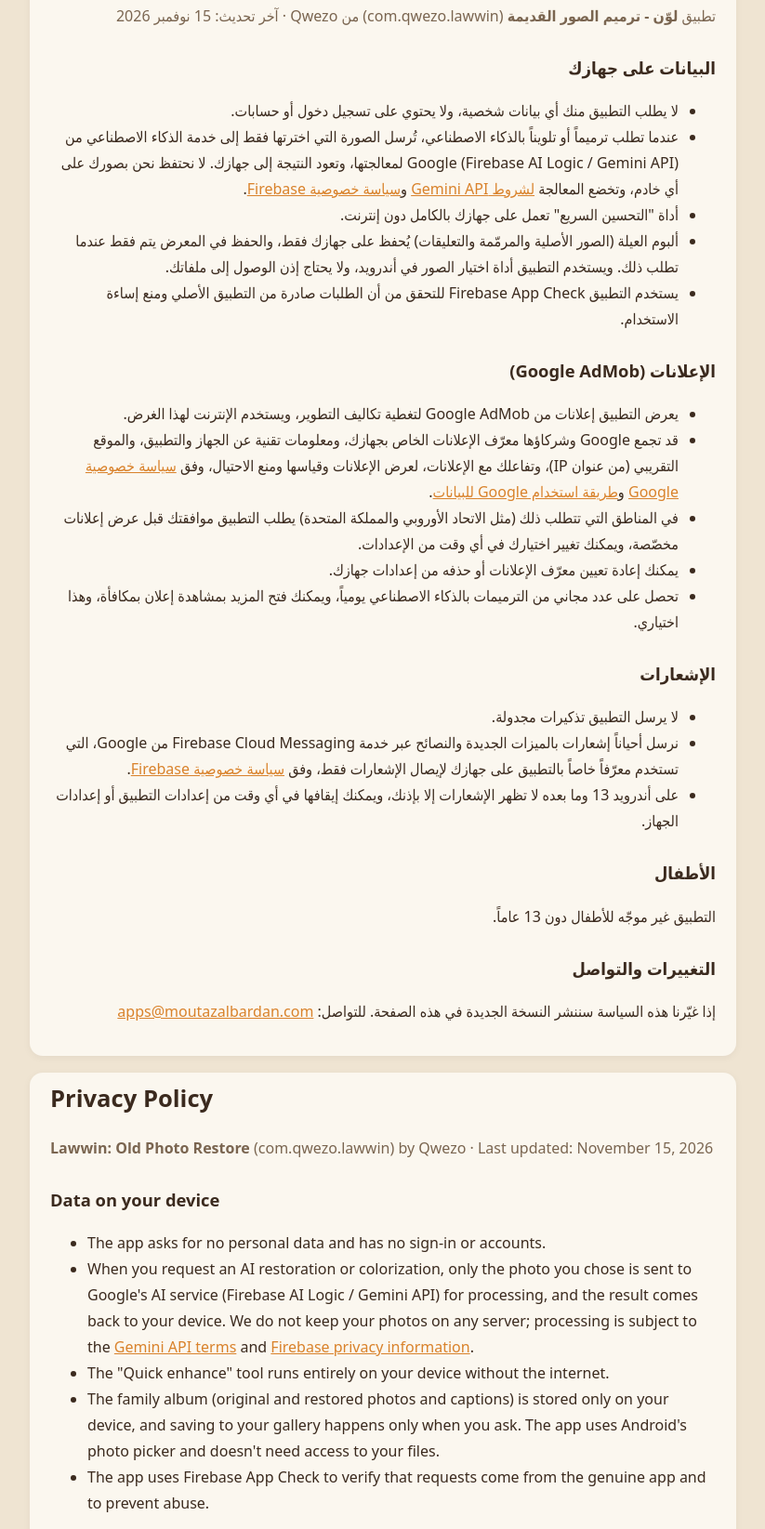
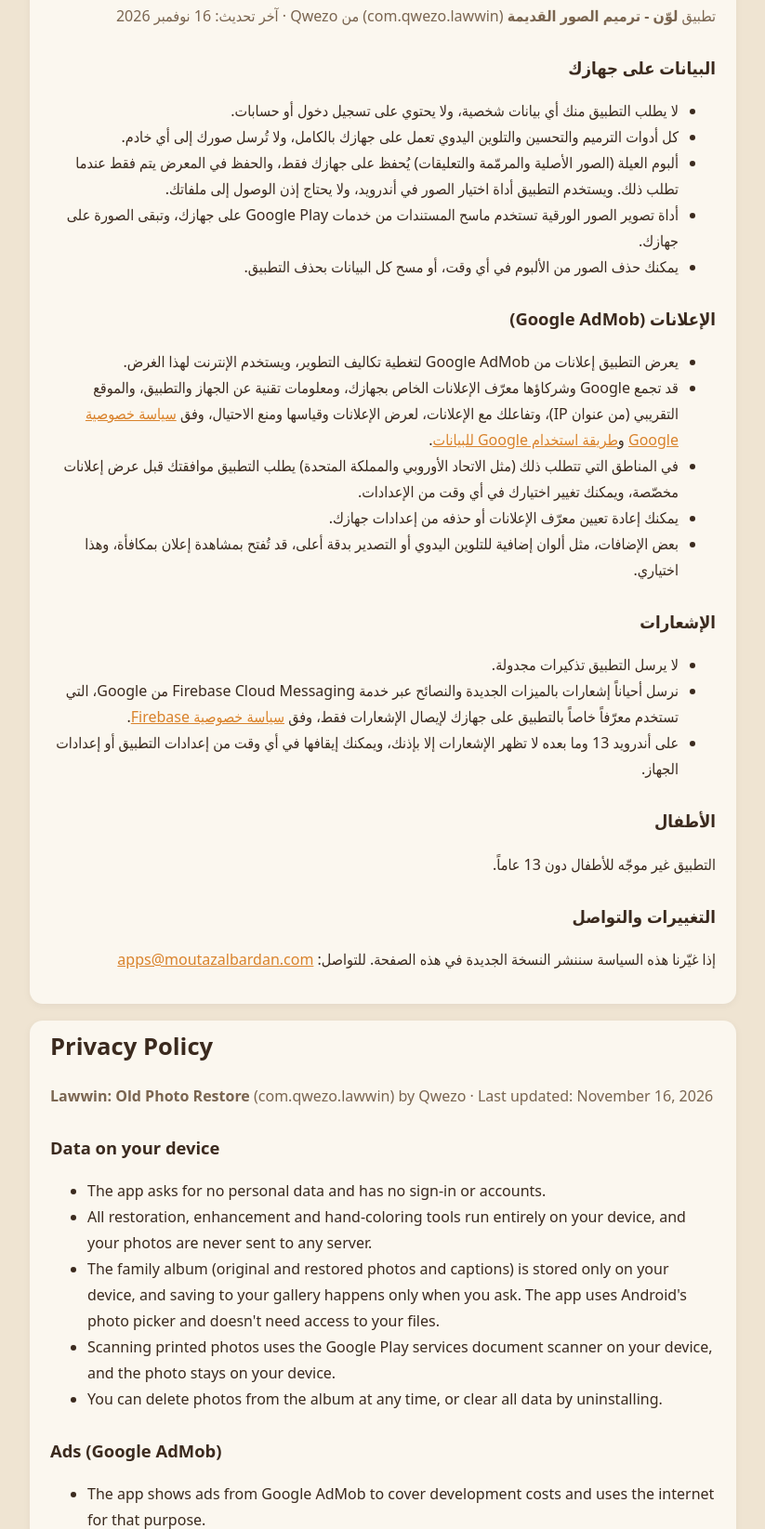
Before and after one commit to mohtazcanada/mohtazcanada.github.io, a plain HTML site: page privacy/lawwin.html in a window 1280 px wide. Shown: the part 114-1759 px from the top of the page at 93% size, without its empty margins (228-1051 px from the left). Drawn offline with Linux system fonts and the light colour scheme.

Commit message:
Lawwin privacy: fully on-device, no AI processing
Co-Authored-By: Claude Opus 5.5 <noreply@anthropic.com>

```diff
--- a/privacy/lawwin.html
+++ b/privacy/lawwin.html
@@ -17,14 +17,14 @@
 <main>
   <section dir="rtl" lang="ar">
     <h1>سياسة الخصوصية</h1>
-    <p class="muted">تطبيق <b>لوّن - ترميم الصور القديمة</b> (com.qwezo.lawwin) من Qwezo · آخر تحديث: 15 نوفمبر 2026</p>
+    <p class="muted">تطبيق <b>لوّن - ترميم الصور القديمة</b> (com.qwezo.lawwin) من Qwezo · آخر تحديث: 16 نوفمبر 2026</p>
     <h2>البيانات على جهازك</h2>
     <ul>
       <li>لا يطلب التطبيق منك أي بيانات شخصية، ولا يحتوي على تسجيل دخول أو حسابات.</li>
-      <li>عندما تطلب ترميماً أو تلويناً بالذكاء الاصطناعي، تُرسل الصورة التي اخترتها فقط إلى خدمة الذكاء الاصطناعي من Google (Firebase AI Logic / Gemini API) لمعالجتها، وتعود النتيجة إلى جهازك. لا نحتفظ نحن بصورك على أي خادم، وتخضع المعالجة <a href="https://ai.google.dev/gemini-api/terms">لشروط Gemini API</a> و<a href="https://firebase.google.com/support/privacy">سياسة خصوصية Firebase</a>.</li>
-      <li>أداة "التحسين السريع" تعمل على جهازك بالكامل دون إنترنت.</li>
+      <li>كل أدوات الترميم والتحسين والتلوين اليدوي تعمل على جهازك بالكامل، ولا تُرسل صورك إلى أي خادم.</li>
       <li>ألبوم العيلة (الصور الأصلية والمرمّمة والتعليقات) يُحفظ على جهازك فقط، والحفظ في المعرض يتم فقط عندما تطلب ذلك. ويستخدم التطبيق أداة اختيار الصور في أندرويد، ولا يحتاج إذن الوصول إلى ملفاتك.</li>
-      <li>يستخدم التطبيق Firebase App Check للتحقق من أن الطلبات صادرة من التطبيق الأصلي ومنع إساءة الاستخدام.</li>
+      <li>أداة تصوير الصور الورقية تستخدم ماسح المستندات من خدمات Google Play على جهازك، وتبقى الصورة على جهازك.</li>
+      <li>يمكنك حذف الصور من الألبوم في أي وقت، أو مسح كل البيانات بحذف التطبيق.</li>
     </ul>
     <h2>الإعلانات (Google AdMob)</h2>
     <ul>
@@ -32,7 +32,7 @@
       <li>قد تجمع Google وشركاؤها معرّف الإعلانات الخاص بجهازك، ومعلومات تقنية عن الجهاز والتطبيق، والموقع التقريبي (من عنوان IP)، وتفاعلك مع الإعلانات، لعرض الإعلانات وقياسها ومنع الاحتيال، وفق <a href="https://policies.google.com/privacy">سياسة خصوصية Google</a> و<a href="https://policies.google.com/technologies/partner-sites">طريقة استخدام Google للبيانات</a>.</li>
       <li>في المناطق التي تتطلب ذلك (مثل الاتحاد الأوروبي والمملكة المتحدة) يطلب التطبيق موافقتك قبل عرض إعلانات مخصّصة، ويمكنك تغيير اختيارك في أي وقت من الإعدادات.</li>
       <li>يمكنك إعادة تعيين معرّف الإعلانات أو حذفه من إعدادات جهازك.</li>
-      <li>تحصل على عدد مجاني من الترميمات بالذكاء الاصطناعي يومياً، ويمكنك فتح المزيد بمشاهدة إعلان بمكافأة، وهذا اختياري.</li>
+      <li>بعض الإضافات، مثل ألوان إضافية للتلوين اليدوي أو التصدير بدقة أعلى، قد تُفتح بمشاهدة إعلان بمكافأة، وهذا اختياري.</li>
     </ul>
     <h2>الإشعارات</h2>
     <ul>
@@ -48,14 +48,14 @@
 
   <section dir="ltr" lang="en">
     <h1>Privacy Policy</h1>
-    <p class="muted"><b>Lawwin: Old Photo Restore</b> (com.qwezo.lawwin) by Qwezo · Last updated: November 15, 2026</p>
+    <p class="muted"><b>Lawwin: Old Photo Restore</b> (com.qwezo.lawwin) by Qwezo · Last updated: November 16, 2026</p>
     <h2>Data on your device</h2>
     <ul>
       <li>The app asks for no personal data and has no sign-in or accounts.</li>
-      <li>When you request an AI restoration or colorization, only the photo you chose is sent to Google's AI service (Firebase AI Logic / Gemini API) for processing, and the result comes back to your device. We do not keep your photos on any server; processing is subject to the <a href="https://ai.google.dev/gemini-api/terms">Gemini API terms</a> and <a href="https://firebase.google.com/support/privacy">Firebase privacy information</a>.</li>
-      <li>The "Quick enhance" tool runs entirely on your device without the internet.</li>
+      <li>All restoration, enhancement and hand-coloring tools run entirely on your device, and your photos are never sent to any server.</li>
       <li>The family album (original and restored photos and captions) is stored only on your device, and saving to your gallery happens only when you ask. The app uses Android's photo picker and doesn't need access to your files.</li>
-      <li>The app uses Firebase App Check to verify that requests come from the genuine app and to prevent abuse.</li>
+      <li>Scanning printed photos uses the Google Play services document scanner on your device, and the photo stays on your device.</li>
+      <li>You can delete photos from the album at any time, or clear all data by uninstalling.</li>
     </ul>
     <h2>Ads (Google AdMob)</h2>
     <ul>
@@ -63,7 +63,7 @@
       <li>Google and its partners may collect your device's advertising ID, technical device and app information, approximate location (from IP address) and ad interactions to serve and measure ads and prevent fraud, as described in <a href="https://policies.google.com/privacy">Google's Privacy Policy</a> and <a href="https://policies.google.com/technologies/partner-sites">How Google uses data</a>.</li>
       <li>Where required (e.g. EU/UK) the app asks for consent before showing personalized ads, and you can change your choice at any time in Settings.</li>
       <li>You can reset or delete your advertising ID in your device settings.</li>
-      <li>You get a number of free AI restorations per day, and you can unlock more by watching an optional rewarded ad.</li>
+      <li>Some extras, such as additional hand-coloring colors or higher-resolution export, may be unlocked by watching an optional rewarded ad.</li>
     </ul>
     <h2>Notifications</h2>
     <ul>
```
